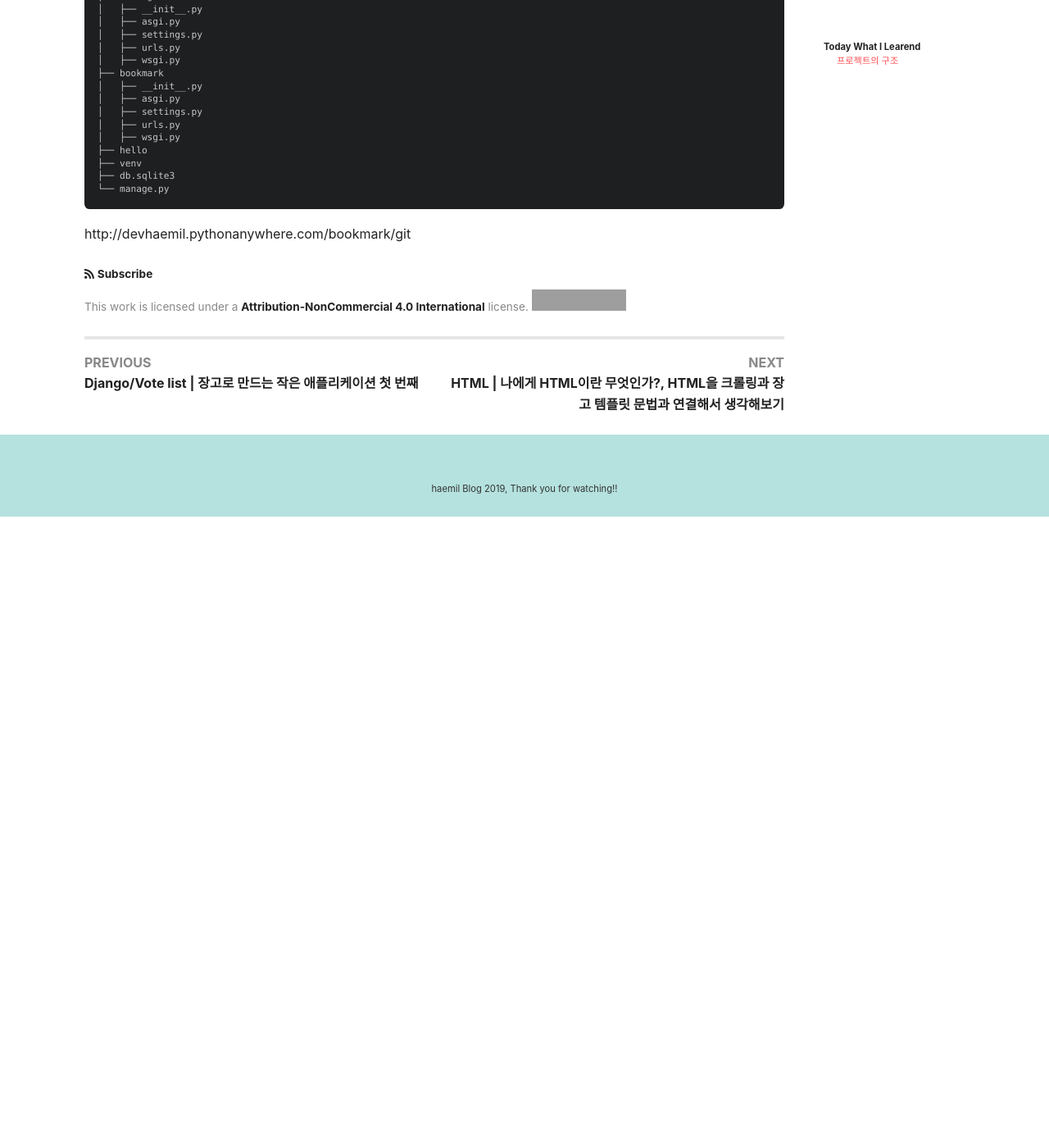
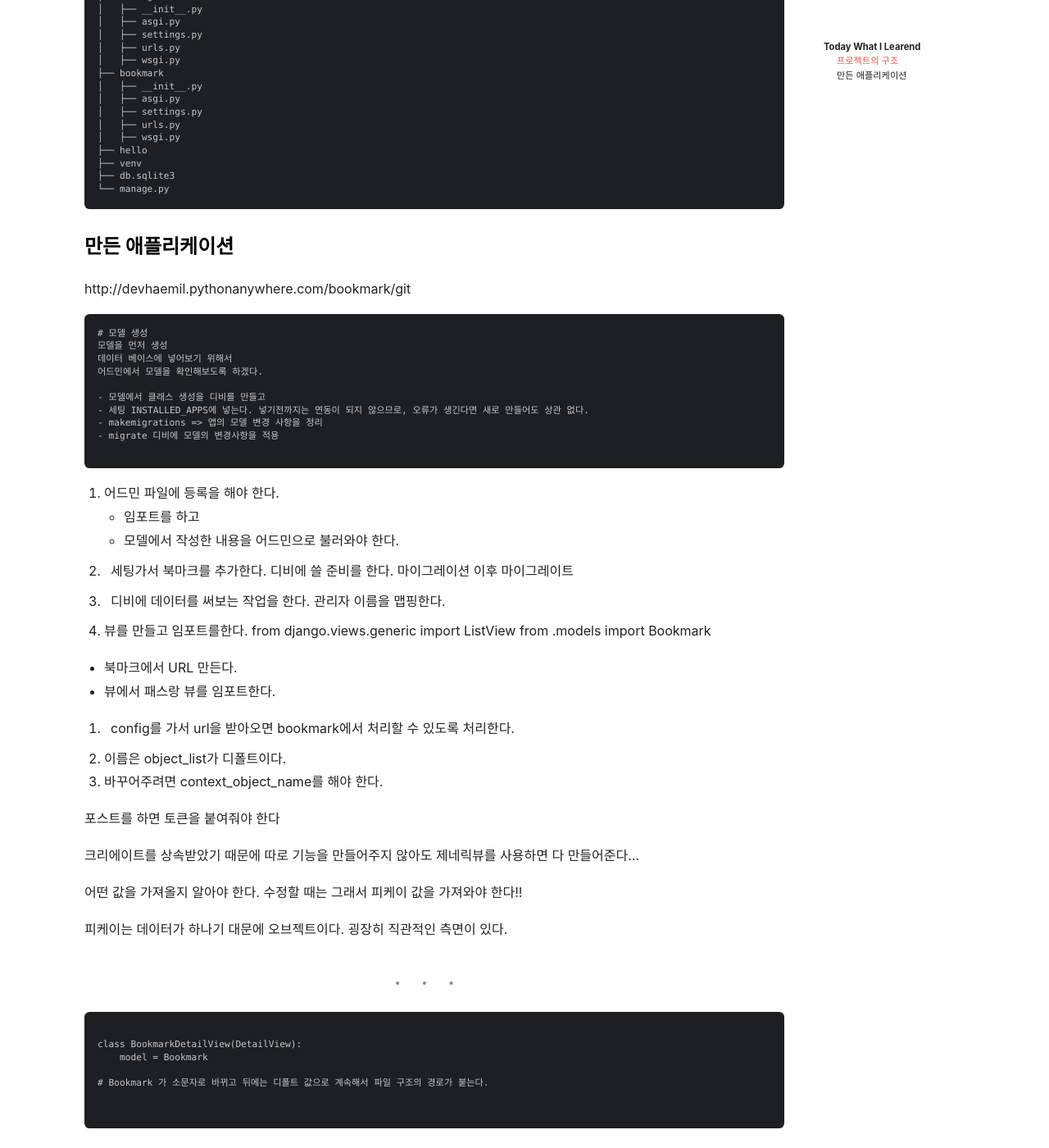
Before and after one commit to mchaemil/mchaemil.github.io, a Jekyll site: the page built from _posts/2019-12-12-Django-bookmark-application.md, in a window 1280 px wide and 1400 px high, scrolled down 954 px. Shown: the whole window at 82% size. Built offline with Jekyll 4.4.1, drawn with Linux system fonts in a browser that asks for light colours; nearby versions of some CDN libraries; comment, search, counter and statistics services are not loaded; before the commit the page ends 1584 px from its top, so only the background shows below that; grey boxes are pictures that could not be loaded.

Commit message:
update post

````diff
--- a/_posts/2019-12-12-Django-bookmark-application.md
+++ b/_posts/2019-12-12-Django-bookmark-application.md
@@ -54,4 +54,79 @@ Bookmark
 ```
 
 
+### 만든 애플리케이션
 http://devhaemil.pythonanywhere.com/bookmark/git
+
+
+
+
+
+
+```
+# 모델 생성
+모델을 먼저 생성
+데이터 베이스에 넣어보기 위해서
+어드민에서 모델을 확인해보도록 하겠다.
+
+- 모델에서 클래스 생성을 디비를 만들고
+- 세팅 INSTALLED_APPS에 넣는다. 넣기전까지는 연동이 되지 않으므로, 오류가 생긴다면 새로 만들어도 상관 없다.
+- makemigrations => 앱의 모델 변경 사항을 정리
+- migrate 디비에 모델의 변경사항을 적용
+
+```
+
+
+3. 어드민 파일에 등록을 해야 한다.
+-	임포트를 하고
+- 모델에서 작성한 내용을 어드민으로 불러와야 한다.
+
+1. 세팅가서 북마크를 추가한다.
+디비에 쓸 준비를 한다.
+마이그레이션 이후 마이그레이트
+
+1. 디비에 데이터를 써보는 작업을 한다.
+관리자 이름을 맵핑한다.
+
+
+1. 뷰를 만들고 임포트를한다.
+from django.views.generic import ListView
+from .models import Bookmark
+
+- 북마크에서 URL 만든다.
+- 뷰에서 패스랑 뷰를 임포트한다.
+
+
+1. config를 가서
+url을 받아오면 bookmark에서 처리할 수 있도록 처리한다.
+
+1. 이름은 object_list가 디폴트이다.
+2. 바꾸어주려면 context_object_name를 해야 한다.
+
+
+포스트를 하면 토큰을 붙여줘야 한다
+
+
+
+크리에이트를 상속받았기 때문에
+따로 기능을 만들어주지 않아도
+제네릭뷰를 사용하면 다 만들어준다...
+
+어떤 값을 가져올지 알아야 한다.
+수정할 때는 그래서 피케이 값을 가져와야 한다!!
+
+
+피케이는 데이터가 하나기 대문에 오브젝트이다. 굉장히 직관적인 측면이 있다.
+
+
+---
+
+
+```
+
+class BookmarkDetailView(DetailView):
+    model = Bookmark
+
+# Bookmark 가 소문자로 바뀌고 뒤에는 디폴트 값으로 계속해서 파일 구조의 경로가 붙는다.
+
+
+```
````
Also changed, not shown: _posts/2019-12-11-Django-vote-list.md (+13 -89 lines).
